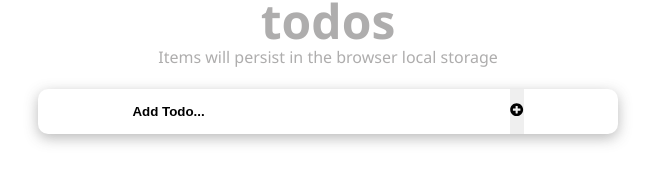
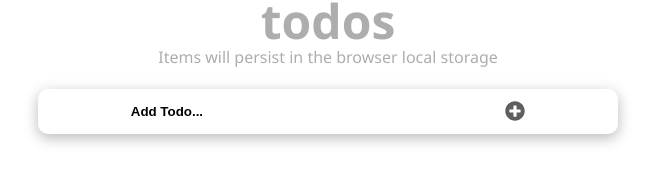
Before and after one commit to Fombi-Favour/todos-react, a React (Create React App) app: page / in a window 1280 px wide. Shown: the part 135-318 px from the top of the page, without its empty margins (312-967 px from the left). Built offline with nearby package versions, Linux system fonts and the light colour scheme.

Commit message:
Update app.css

```diff
--- a/src/styles/app.css
+++ b/src/styles/app.css
@@ -52,6 +52,16 @@
   border: none;
 }
 
+.input-submit {
+  background: transparent;
+}
+
+.input-submit svg {
+  color: #5e5e5e;
+  font-size: 20px;
+  margin-top: 2px;
+}
+
 .submit-warning {
   font-size: 13px;
   color: red;
```
